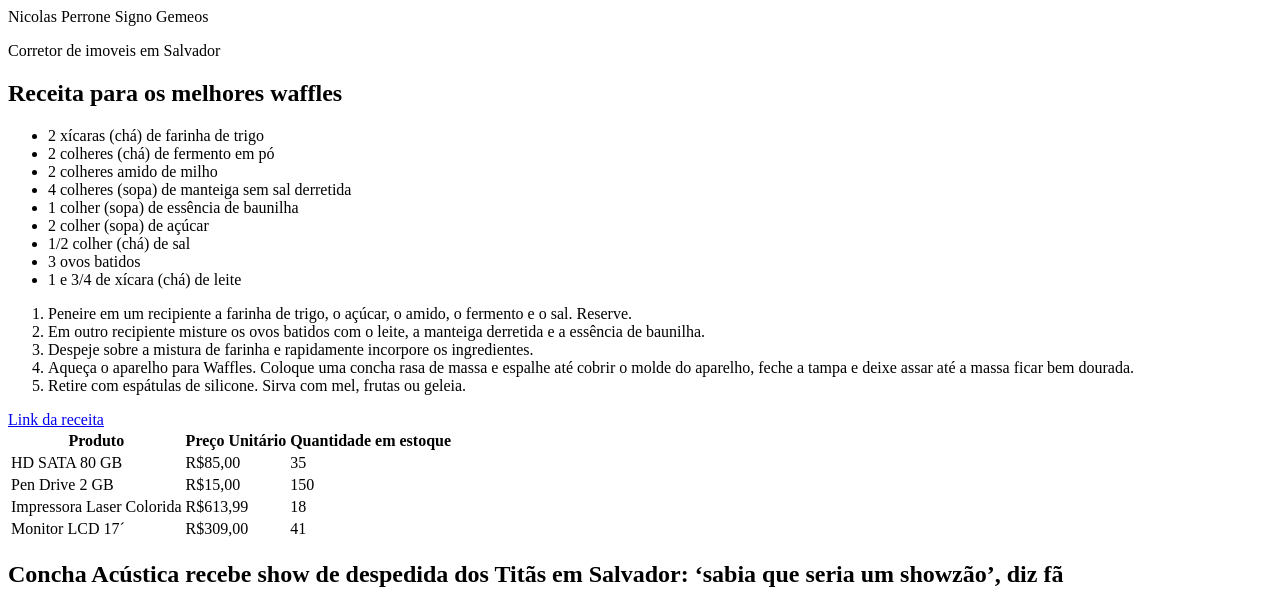
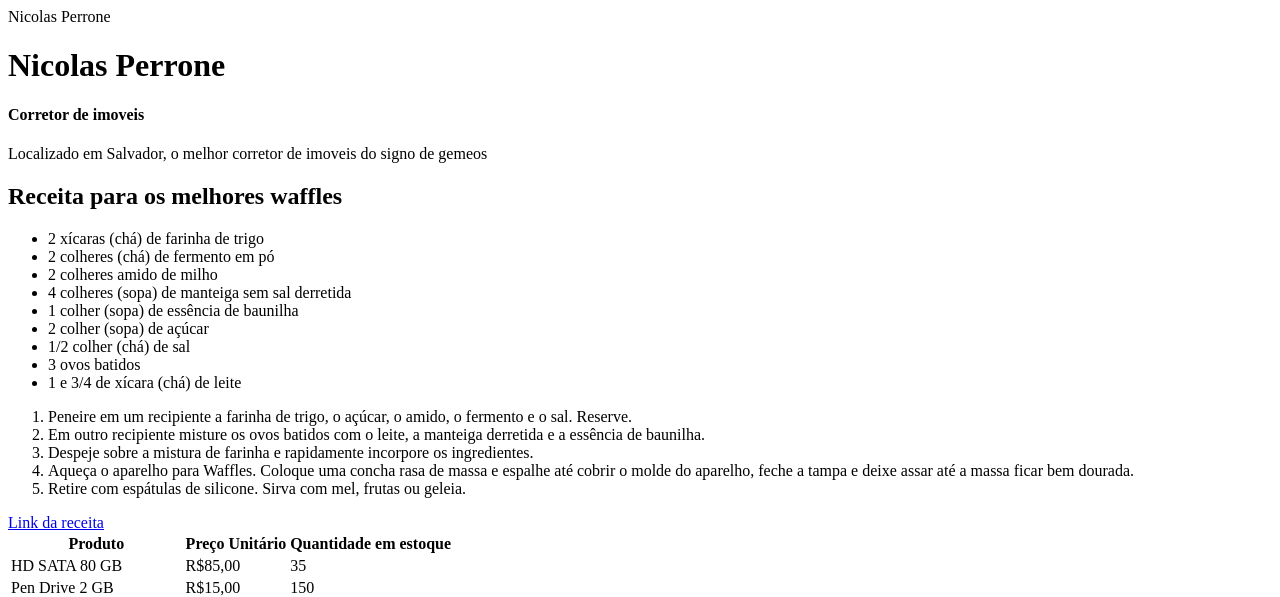
Before and after one commit to TiSunX/Coderhouse-Nicoperrone-entregas, a plain HTML site: page index.html in a window 1280 px wide. Shown: the top 597 px of the page. Drawn offline with Linux system fonts and the light colour scheme.

Commit message:
Update index.html
Correções da entrega

```diff
--- a/index.html
+++ b/index.html
@@ -4,10 +4,13 @@
     <meta name="keywords" content="CORRETOR, WAFFLES, MONITOR, BRANCO MELLO"
     <title>Nicolas Perrone</title>
     <meta name="description" content="Corretor de imoveis de 36 anos em Salvador Bahia."
-    <p> Signo Gemeos</p>
-    <p>Corretor de imoveis em Salvador</p>
   </head>
   <body>
+    <header>
+      <h1>Nicolas Perrone</h1>
+      <h4>Corretor de imoveis</h4>
+      <p>Localizado em Salvador, o melhor corretor de imoveis do signo de gemeos</p>
+    </header>
     <section>
         <h1>Receita para os melhores waffles</h1>
         <ul>
@@ -59,8 +62,8 @@
                 </tr>
             </table>
         </section>
-        <section>
-            <article>
+
+        <article>
                 <h2>Concha Acústica recebe show de despedida dos Titãs em Salvador: ‘sabia que seria um showzão’, diz fã</h2>
                 <img src="https://midias.correio24horas.com.br/2023/11/28/branco-mello-cantando-to-cansado-no-show-de-despedida-da-banda-1937892-article.jpeg" alt="Branco Mello Cantando">
                 <p>
@@ -81,7 +84,6 @@ Entre os baianos, a esticada no número de apresentações é sinal de esperanç
                 </p>
                 <a href="https://www.correio24horas.com.br/minha-bahia/concha-acustica-recebe-show-de-despedida-dos-titas-em-salvador-sabia-que-seria-um-showzao-diz-fa-1123">Link do artigo</a>
             </article>
-        </section>
 
   </body>
   <footer>
```
